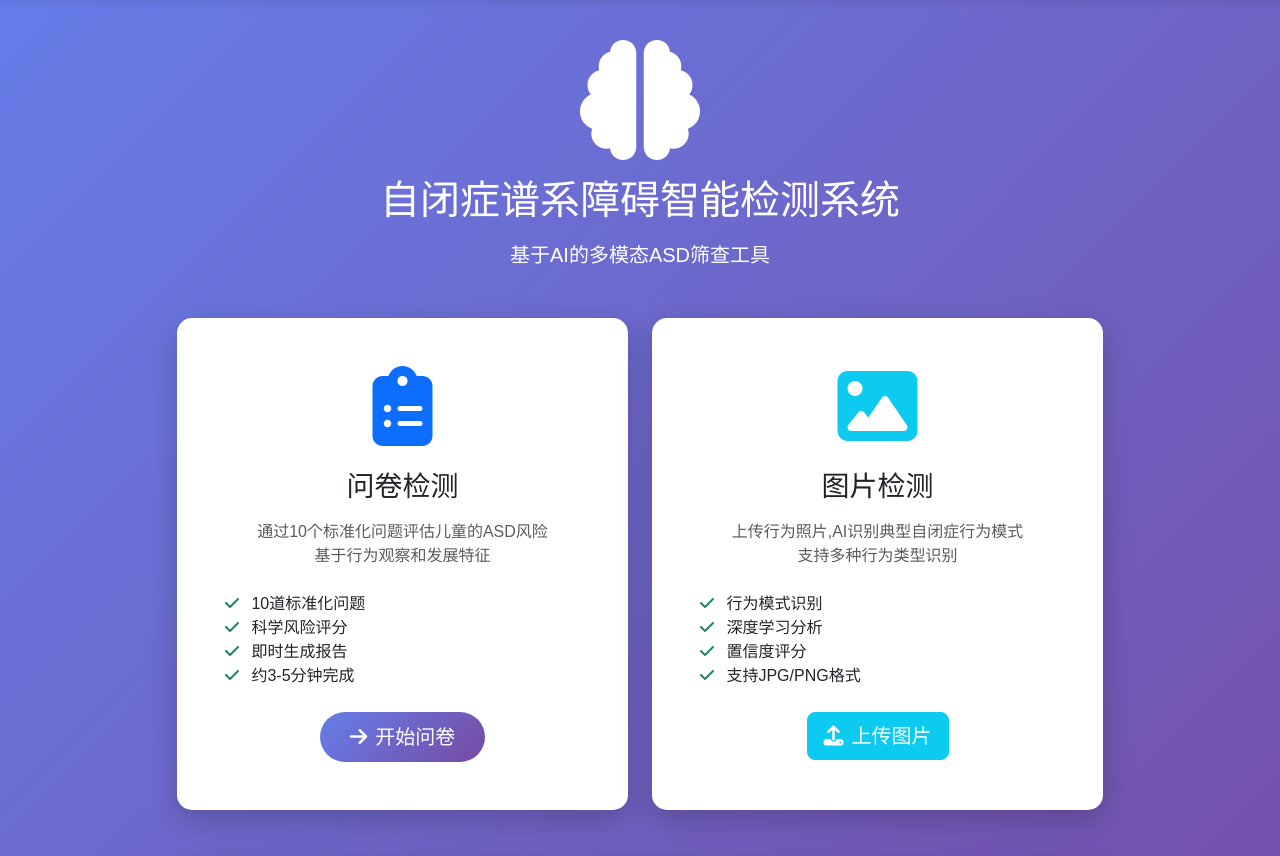
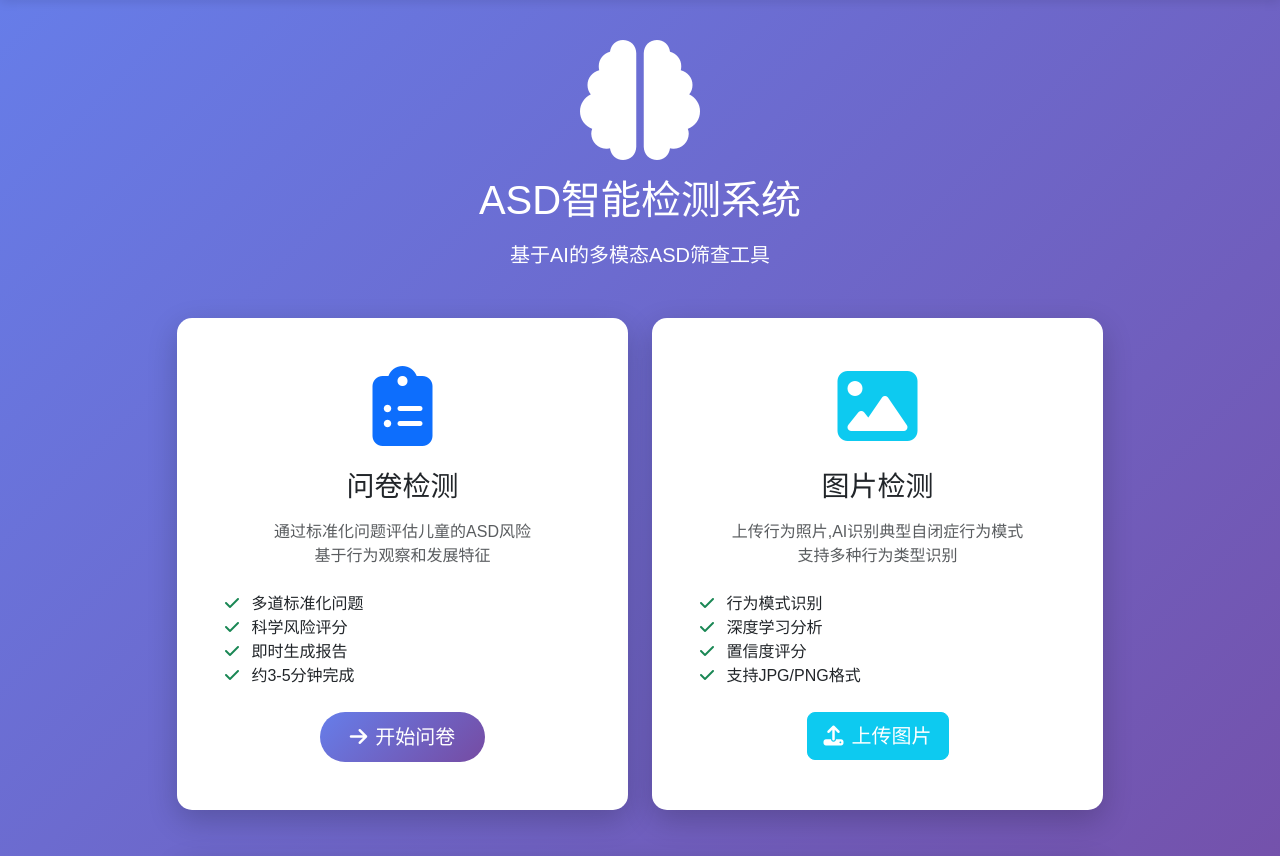
Before and after one commit to Azura582/ASD, a Flask app: page / in a window 1280 px wide. Shown: the part 56-912 px from the top of the page. Run offline with Flask 3, Linux system fonts and the light colour scheme; some libraries are stand-ins or nearby versions.

Commit message:
modify UI

```diff
--- a/backend/templates/index.html
+++ b/backend/templates/index.html
@@ -8,7 +8,7 @@
         <div class="text-center mb-5">
             <h1 class="text-white mb-3">
                 <i class="fas fa-brain fa-3x mb-3"></i><br>
-                自闭症谱系障碍智能检测系统
+                ASD智能检测系统
             </h1>
             <p class="text-white lead">基于AI的多模态ASD筛查工具</p>
         </div>
@@ -23,11 +23,11 @@
                         </div>
                         <h3 class="card-title mb-3">问卷检测</h3>
                         <p class="card-text text-muted mb-4">
-                            通过10个标准化问题评估儿童的ASD风险<br>
+                            通过标准化问题评估儿童的ASD风险<br>
                             基于行为观察和发展特征
                         </p>
                         <ul class="list-unstyled text-start mb-4">
-                            <li><i class="fas fa-check text-success me-2"></i> 10道标准化问题</li>
+                            <li><i class="fas fa-check text-success me-2"></i> 多道标准化问题</li>
                             <li><i class="fas fa-check text-success me-2"></i> 科学风险评分</li>
                             <li><i class="fas fa-check text-success me-2"></i> 即时生成报告</li>
                             <li><i class="fas fa-check text-success me-2"></i> 约3-5分钟完成</li>
```
